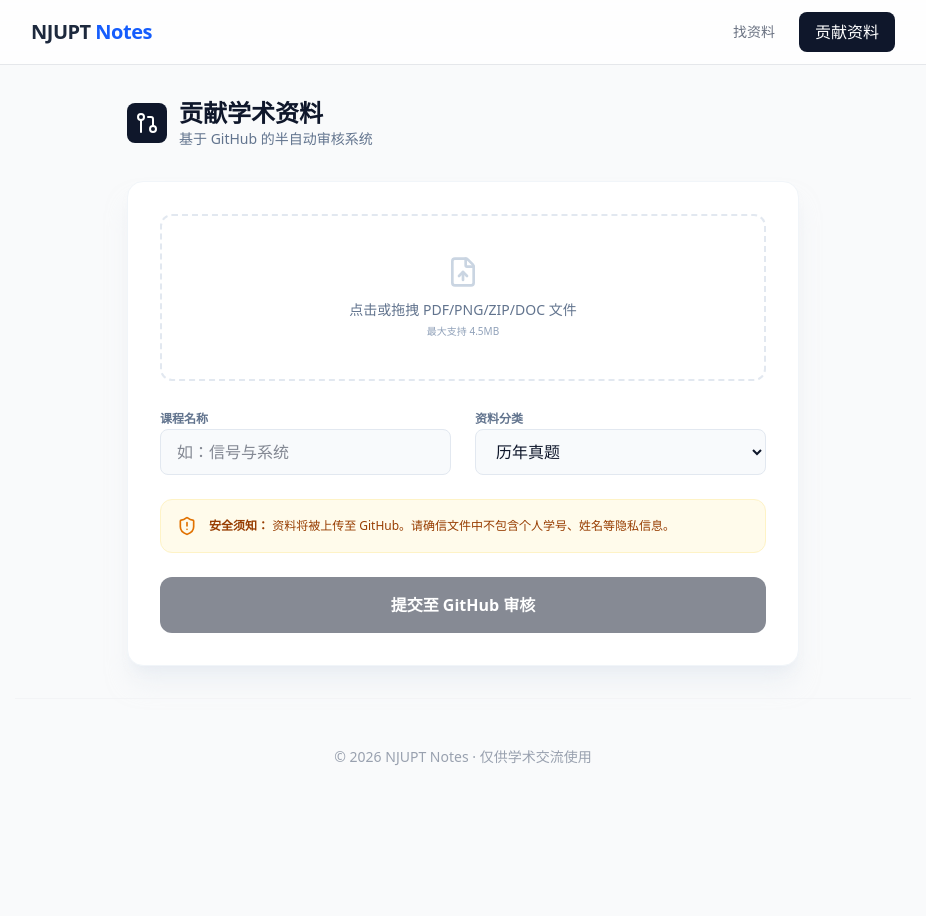
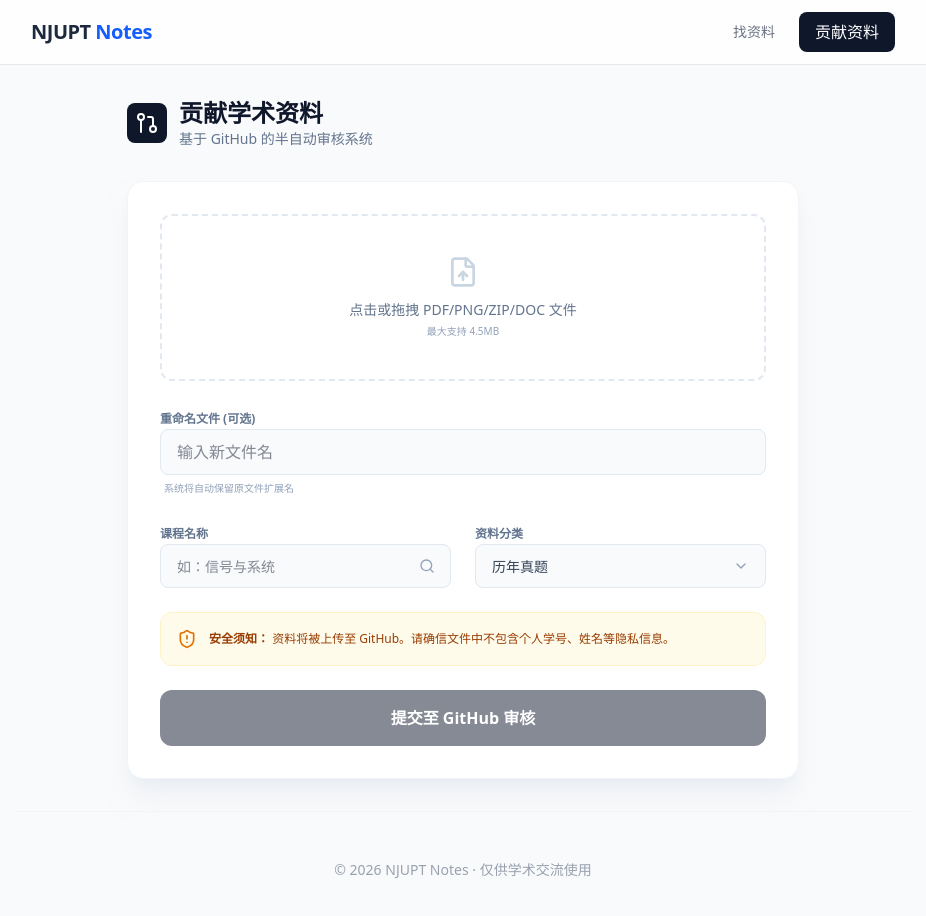
Before and after one commit to jing-gou/njupt-notes, a React (Vite) app: page /#/upload in a window 1280 px wide. Shown: the top 916 px of the page, without its empty margins (177-1103 px from the left). Before the commit the page ends 815 px from the top, so only its background shows below. Built offline with nearby package versions, Linux system fonts and the light colour scheme.

Commit message:
fix: fixed UI

```diff
--- a/api/upload.js
+++ b/api/upload.js
@@ -58,7 +58,7 @@ export default async function handler(req, res) {
 
     // 6. 上传文件到指定路径
     // 路径规则：public/uploads/课程名/文件名
-    const filePath = `public/uploads/${course}/${fileName}`;
+    const filePath = `public/uploads/${course}/${category}/${fileName}`;
     await octokit.repos.createOrUpdateFileContents({
       owner: OWNER,
       repo: REPO,
--- a/src/pages/Upload.jsx
+++ b/src/pages/Upload.jsx
@@ -1,5 +1,5 @@
 import React, { useState, useEffect } from 'react';
-import { GitPullRequest, FileUp, CheckCircle2, ShieldAlert, Search, Loader2 } from 'lucide-react';
+import { GitPullRequest, FileUp, CheckCircle2, ShieldAlert, Search, Loader2, ChevronDown } from 'lucide-react';
 
 export default function Upload() {
   const [status, setStatus] = useState('idle');
@@ -9,6 +9,10 @@ export default function Upload() {
   const [allCourses, setAllCourses] = useState([]);
   const [suggestions, setSuggestions] = useState([]);
   const [showSuggestions, setShowSuggestions] = useState(false);
+  const [showCategoryDropdown, setShowCategoryDropdown] = useState(false);
+  const [newName, setNewName] = useState("");
+
+  const categories = ['历年真题', '复习笔记', '实验报告', '课后答案'];
 
   // 1. 初始化读取缓存
   useEffect(() => {
@@ -37,6 +41,16 @@ export default function Upload() {
     }
   };
 
+  // 当文件被选中时，默认把原文件名（不含后缀）填入输入框
+  const handleFileChange = (e) => {
+    const selectedFile = e.target.files[0];
+    if (selectedFile) {
+      setFile(selectedFile);
+      const fileNameWithoutExtension = selectedFile.name.replace(/\.[^/.]+$/, "");
+      setNewName(fileNameWithoutExtension);
+    }
+  };
+
   // 3. 提交处理
   const handleUpload = async (e) => {
     e.preventDefault();
@@ -53,15 +67,18 @@ export default function Upload() {
     setStatus('processing');
 
     const reader = new FileReader();
-    reader.readAsDataURL(file); // 修正拼写
+    reader.readAsDataURL(file);
     reader.onload = async () => {
       const base64Content = reader.result.split(',')[1];
+      const extension = file.name.split('.').pop();
+      const finalFileName = `${newName.trim()}.${extension}`;
+
       try {
         const response = await fetch('/api/upload', {
           method: 'POST',
           headers: { 'Content-Type': 'application/json' },
           body: JSON.stringify({
-            fileName: file.name,
+            fileName: finalFileName,
             content: base64Content,
             course: courseName,
             category: category
@@ -90,8 +107,8 @@ export default function Upload() {
         <div className="w-20 h-20 bg-green-100 text-green-600 rounded-full flex items-center justify-center mx-auto mb-6 shadow-sm">
           <CheckCircle2 size={40} />
         </div>
-        <h2 className="text-2xl font-bold text-slate-900">PR 已发起！</h2>
-        <p className="text-slate-500 mt-3">你的贡献已提交至 GitHub 审核队列。<br />管理员合并后，资料将自动同步。</p>
+        <h2 className="text-2xl font-bold text-slate-900">Pull Request 已发起！</h2>
+        <p className="text-slate-500 mt-3">您的贡献已提交至 GitHub 审核队列。<br />管理员合并后，资料将自动同步。</p>
         <button onClick={() => setStatus('idle')} className="mt-8 px-6 py-2 bg-slate-900 text-white rounded-lg font-medium">
           继续贡献资料
         </button>
@@ -114,12 +131,11 @@ export default function Upload() {
       <form onSubmit={handleUpload} className="bg-white rounded-2xl border border-slate-100 shadow-xl shadow-slate-200/50 p-8 space-y-6">
 
         {/* 1. 文件拖拽区 */}
-        <div className={`relative border-2 border-dashed rounded-xl p-10 transition-all text-center
-          ${file ? 'border-blue-500 bg-blue-50/30' : 'border-slate-200 hover:border-slate-400'}`}>
+        <div className={`relative border-2 border-dashed rounded-xl p-10 transition-all text-center ${file ? 'border-blue-500 bg-blue-50/30' : 'border-slate-200 hover:border-slate-400'}`}>
           <input
             type="file"
             className="absolute inset-0 opacity-0 cursor-pointer"
-            onChange={(e) => setFile(e.target.files[0])}
+            onChange={handleFileChange}
             accept=".pdf,.zip,.rar,.7z,.ppt,.pptx,.jpg,.png,.doc,.docx"
           />
           <FileUp className={`mx-auto mb-3 ${file ? 'text-blue-500' : 'text-slate-300'}`} size={32} />
@@ -137,10 +153,37 @@ export default function Upload() {
         </div>
 
         {/* 2. 表单字段区 */}
+        <div className="space-y-1.5 relative">
+          <label className="text-xs font-bold text-slate-500 uppercase">
+            重命名文件 (可选)
+          </label>
+
+          <div className="relative flex items-center">
+            <input
+              type="text"
+              value={newName}
+              onChange={(e) => setNewName(e.target.value)}
+              placeholder="输入新文件名"
+              className="w-full px-4 py-2.5 bg-slate-50 border border-slate-200 rounded-lg focus:ring-2 focus:ring-blue-500/20 outline-none transition-all pr-16"
+            />
+
+            {file && (
+              <div className="absolute right-3 px-2 py-1 bg-slate-200/50 text-slate-500 text-xs font-medium rounded md:block hidden">
+                .{file.name.split('.').pop()}
+              </div>
+            )}
+          </div>
+
+          <p className="text-[10px] text-slate-400 mt-1 pl-1">
+            系统将自动保留原文件扩展名
+          </p>
+        </div>
+
         <div className="grid grid-cols-1 md:grid-cols-2 gap-6">
+          {/* 1. 课程名称 */}
           <div className="space-y-1.5 relative">
             <label className="text-xs font-bold text-slate-500 uppercase">课程名称</label>
-            <div className="relative">
+            <div className="relative group">
               <input
                 required
                 type="text"
@@ -149,19 +192,22 @@ export default function Upload() {
                 onFocus={() => courseName && setShowSuggestions(true)}
                 onBlur={() => setTimeout(() => setShowSuggestions(false), 200)}
                 placeholder="如：信号与系统"
-                className="w-full px-4 py-2.5 bg-slate-50 border border-slate-200 rounded-lg focus:ring-2 focus:ring-blue-500/20 outline-none transition-all"
+                className="w-full h-11 px-4 bg-slate-50 border border-slate-200 rounded-lg focus:ring-2 focus:ring-blue-500/20 outline-none transition-all text-sm pr-10"
               />
+              <div className="absolute right-4 top-1/2 -translate-y-1/2 pointer-events-none text-slate-400">
+                <Search size={16} />
+              </div>
 
               {showSuggestions && suggestions.length > 0 && (
-                <div className="absolute z-20 w-full mt-1 bg-white border border-slate-200 rounded-xl shadow-2xl overflow-hidden animate-in fade-in zoom-in-95 duration-200">
+                <div className="absolute z-20 w-full mt-1 bg-white border border-slate-200 rounded-lg shadow-xl overflow-hidden animate-in fade-in zoom-in-95 duration-200">
                   {suggestions.map((s, i) => (
                     <div
                       key={i}
                       onClick={() => { setCourseName(s); setShowSuggestions(false); }}
-                      className="px-4 py-3 text-sm text-slate-600 hover:bg-blue-50 cursor-pointer flex items-center justify-between group"
+                      className="h-11 px-4 text-sm text-slate-700 hover:bg-slate-100 cursor-pointer flex items-center justify-between group transition-colors"
                     >
                       <span className="truncate">{s}</span>
-                      <Search size={14} className="text-slate-300 group-hover:text-blue-400 shrink-0" />
+                      <Search size={14} className="text-slate-400 group-hover:text-slate-600 shrink-0 transition-colors" />
                     </div>
                   ))}
                 </div>
@@ -169,18 +215,37 @@ export default function Upload() {
             </div>
           </div>
 
+          {/* 2. 资料分类 */}
           <div className="space-y-1.5">
             <label className="text-xs font-bold text-slate-500 uppercase">资料分类</label>
-            <select
-              value={category}
-              onChange={(e) => setCategory(e.target.value)}
-              className="w-full px-4 py-2.5 bg-slate-50 border border-slate-200 rounded-lg outline-none cursor-pointer hover:bg-slate-100 transition-colors"
-            >
-              <option value="历年真题">历年真题</option>
-              <option value="复习笔记">复习笔记</option>
-              <option value="实验报告">实验报告</option>
-              <option value="课后答案">课后答案</option>
-            </select>
+            <div className="relative">
+              <div
+                onClick={() => setShowCategoryDropdown(!showCategoryDropdown)}
+                onBlur={() => setTimeout(() => setShowCategoryDropdown(false), 200)}
+                tabIndex={0}
+                className="w-full h-11 px-4 bg-slate-50 border border-slate-200 rounded-lg outline-none cursor-pointer hover:bg-slate-100 focus:ring-2 focus:ring-blue-500/20 transition-all text-slate-700 text-sm leading-normal flex items-center justify-between"
+              >
+                <span>{category}</span>
+                <ChevronDown size={16} className={`text-slate-400 transition-transform ${showCategoryDropdown ? 'rotate-180' : ''}`} />
+              </div>
+
+              {showCategoryDropdown && (
+                <div className="absolute z-20 w-full mt-1 bg-white border border-slate-200 rounded-lg shadow-xl overflow-hidden animate-in fade-in zoom-in-95 duration-200">
+                  {categories.map((cat, i) => (
+                    <div
+                      key={i}
+                      onClick={() => { setCategory(cat); setShowCategoryDropdown(false); }}
+                      className="h-11 px-4 text-sm text-slate-700 hover:bg-slate-100 cursor-pointer flex items-center justify-between group transition-colors"
+                    >
+                      <span>{cat}</span>
+                      {category === cat && (
+                        <CheckCircle2 size={14} className="text-blue-500 shrink-0" />
+                      )}
+                    </div>
+                  ))}
+                </div>
+              )}
+            </div>
           </div>
         </div>
 
```
